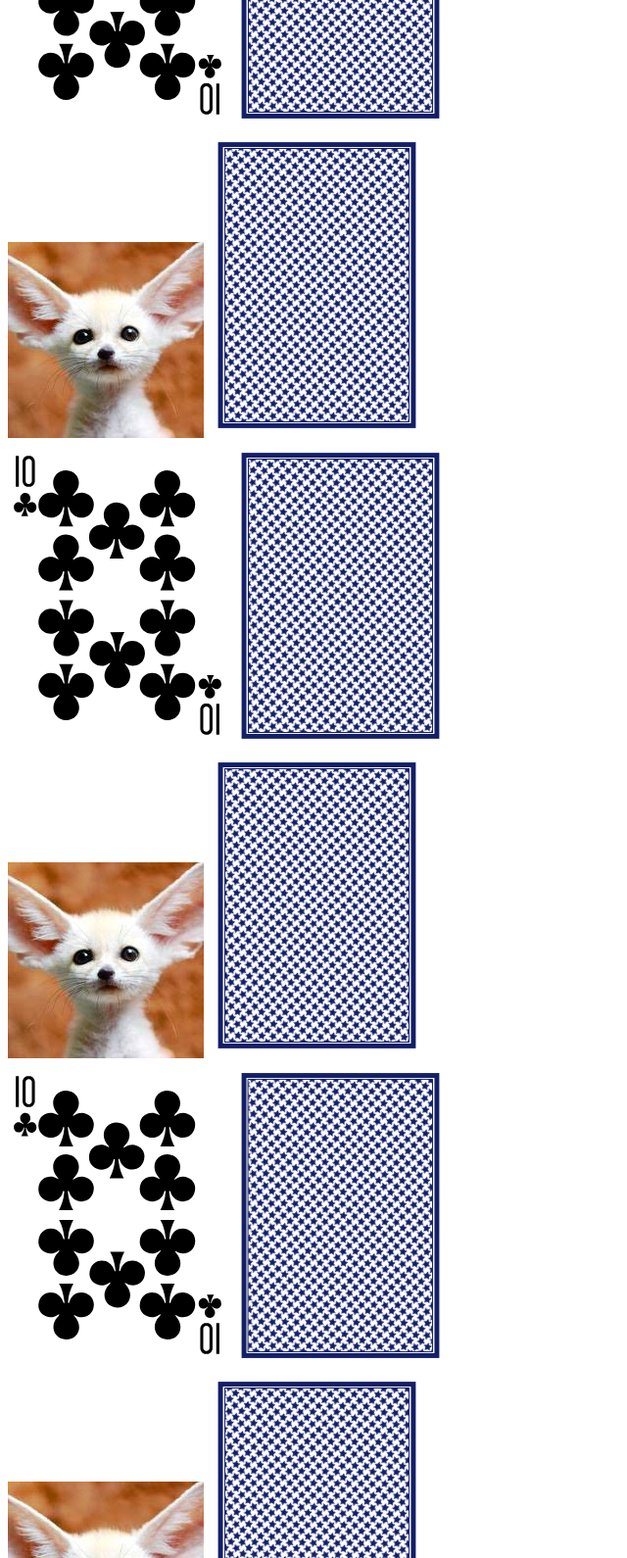
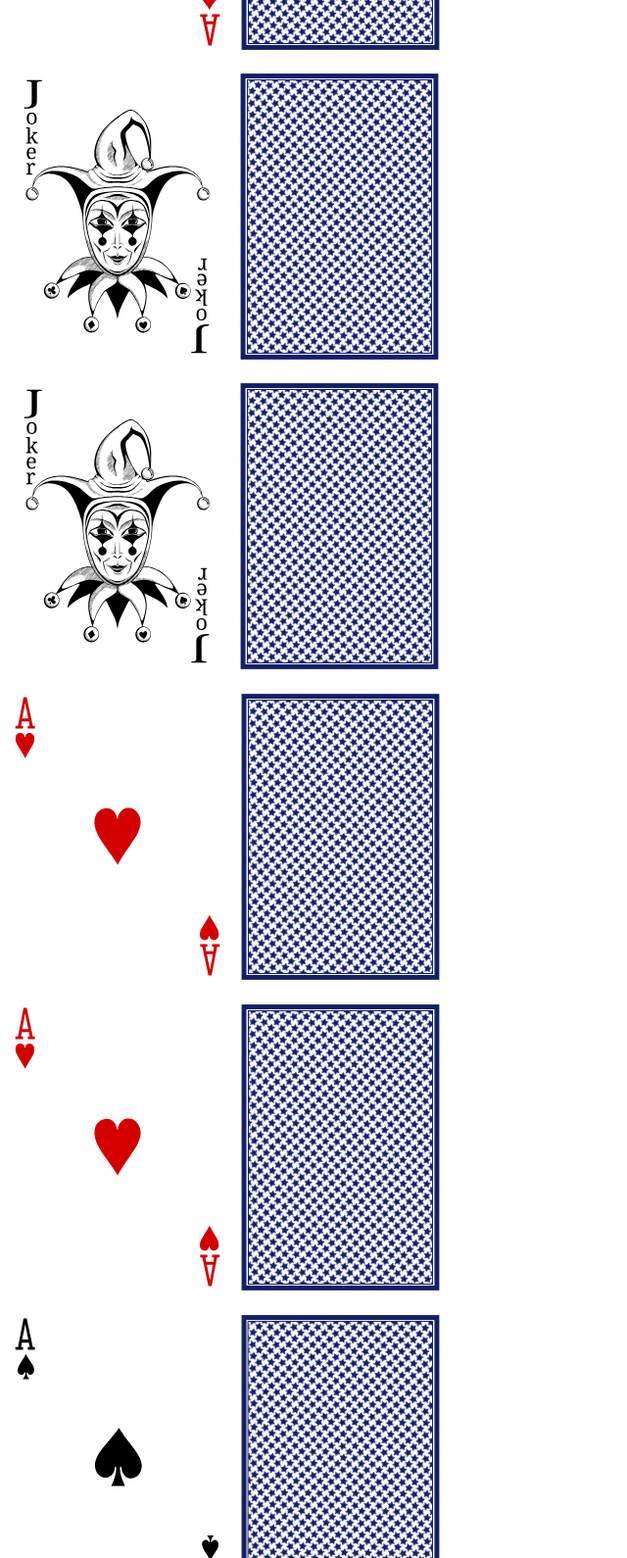
Before and after one commit to kakther/memory-challenge-game_Unit-1_project, a plain HTML site: page index.html in a window 1280 px wide. Shown: the part 1210-2800 px from the top of the page at 98% size, without its empty margins (0-640 px from the left). Drawn offline with Linux system fonts and the light colour scheme.

Commit message:
add two side images

```diff
--- a/index.html
+++ b/index.html
@@ -7,63 +7,67 @@
     <title>MEMORY/CONCENTRATION-GAME</title>
 </head>
 <body>
-    <h1 id="title" >MEMORY</h1>
-    <section >
+
+    <section class="memory-game">
         <div class="memory-card">
-            <img class="front-face" src="images/front/images.jpg" alt="">
+            <img class="front-face" src="images/clubs/clubs-A.svg" alt="">
             <img class="back-face" src="images/backs/blue.svg" alt="">
         </div>
-        <img src="images/front/clubs-r10.svg" alt="">
-        <img class="back-face" src="images/backs/blue.svg" alt="">
+
         <div>
-            <img class="front-face" src="images/front/images.jpg" alt="">
+            <img class="front-face" src="images/clubs/clubs-A.svg" alt="">
             <img class="back-face" src="images/backs/blue.svg" alt="">
         </div>
+
         <div>
-            <img src="images/front/clubs-r10.svg" alt="">
+            <img class="front-face" src="images/diamonds/diamonds-A.svg" alt="">
             <img class="back-face" src="images/backs/blue.svg" alt="">
         </div>
+
         <div>
-            <img class="front-face" src="images/front/images.jpg" alt="">
+            <img class="front-face" src="images/diamonds/diamonds-A.svg" alt="">
             <img class="back-face" src="images/backs/blue.svg" alt="">
         </div>
+
         <div>
-            <img src="images/front/clubs-r10.svg" alt="">
+            <img class="front-face" src="images/jokers/joker-black.svg" alt="">
             <img class="back-face" src="images/backs/blue.svg" alt="">
         </div>
+
         <div>
-            <img class="front-face" src="images/front/images.jpg" alt="">
+            <img class="front-face" src="images/jokers/joker-black.svg" alt="">
             <img class="back-face" src="images/backs/blue.svg" alt="">
 
         </div>
+
         <div>
-            <img src="images/front/clubs-r10.svg" alt="">
+            <img class="front-face" src="images/hearts/hearts-A.svg" alt="">
             <img class="back-face" src="images/backs/blue.svg" alt="">
         </div>
+
         <div>
-            <img class="front-face" src="images/front/images.jpg" alt="">
+            <img class="front-face" src="images/hearts/hearts-A.svg" alt="">
             <img class="back-face" src="images/backs/blue.svg" alt="">
+         </div>
 
+        <div>
+            <img class="front-face" src="images/spades/spades-A.svg" alt="">
+            <img class="back-face" src="images/backs/blue.svg" alt="">
         </div>
+
         <div>
-            <img src="images/front/clubs-r10.svg" alt="">
+            <img class="front-face" src="images/spades/spades-A.svg" alt="">
             <img class="back-face" src="images/backs/blue.svg" alt="">
+        </div>
 
+        <div>
+            <img class="front-face" src="images/front/clubs-r10.svg" alt="">
+            <img class="back-face" src="images/backs/blue.svg" alt="">
         </div>
+
         <div>
-            <img class="front-face" src="images/front/images.jpg" alt="">
+            <img class="front-face" src="images/front/clubs-r10.svg" alt="">
             <img class="back-face" src="images/backs/blue.svg" alt="">
-
-        </div>
-        <div>
-            <img src="images/front/clubs-r10.svg" alt="">
-            <img class="back-face" src="images/backs/blue.svg" alt="">
-
-        </div>
-        <div>
-            <img class="front-face" src="images/front/images.jpg" alt="">
-            <img class="back-face" src="images/backs/blue.svg" alt="">
-
         </div>
     </section>
 
```
Also changed, not shown: images/clubs/clubs-A.svg (added), images/clubs/clubs-J.svg (added), images/diamonds/diamonds-A.svg (added), images/diamonds/diamonds-J.svg (added), images/front/clubs-A.svg (added), images/hearts/hearts-A.svg (added), images/hearts/hearts-J.svg (added), images/jokers/joker-black.svg (added), images/jokers/joker-red.svg (added), images/spades/spades-A.svg (added), images/spades/spades-J.svg (added).
